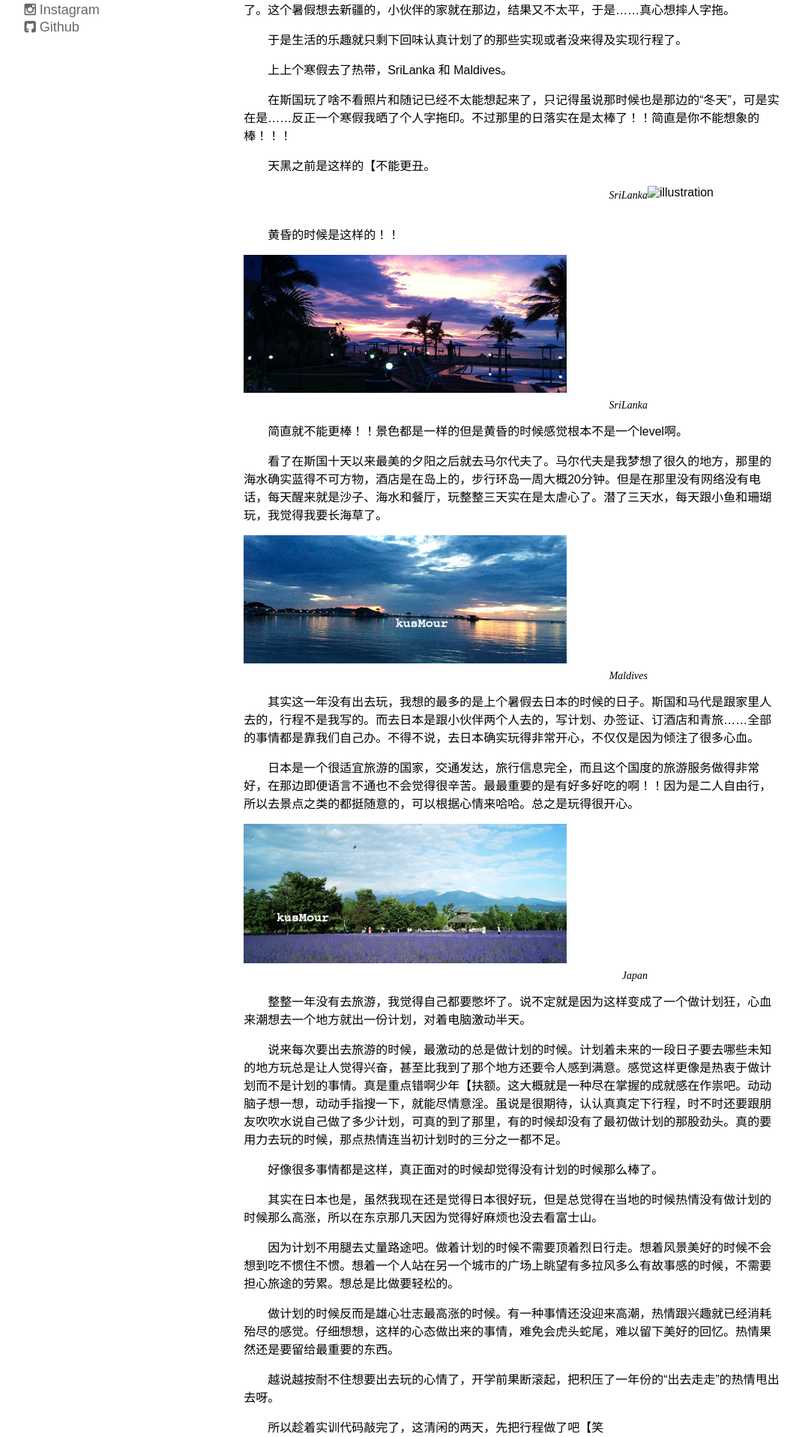
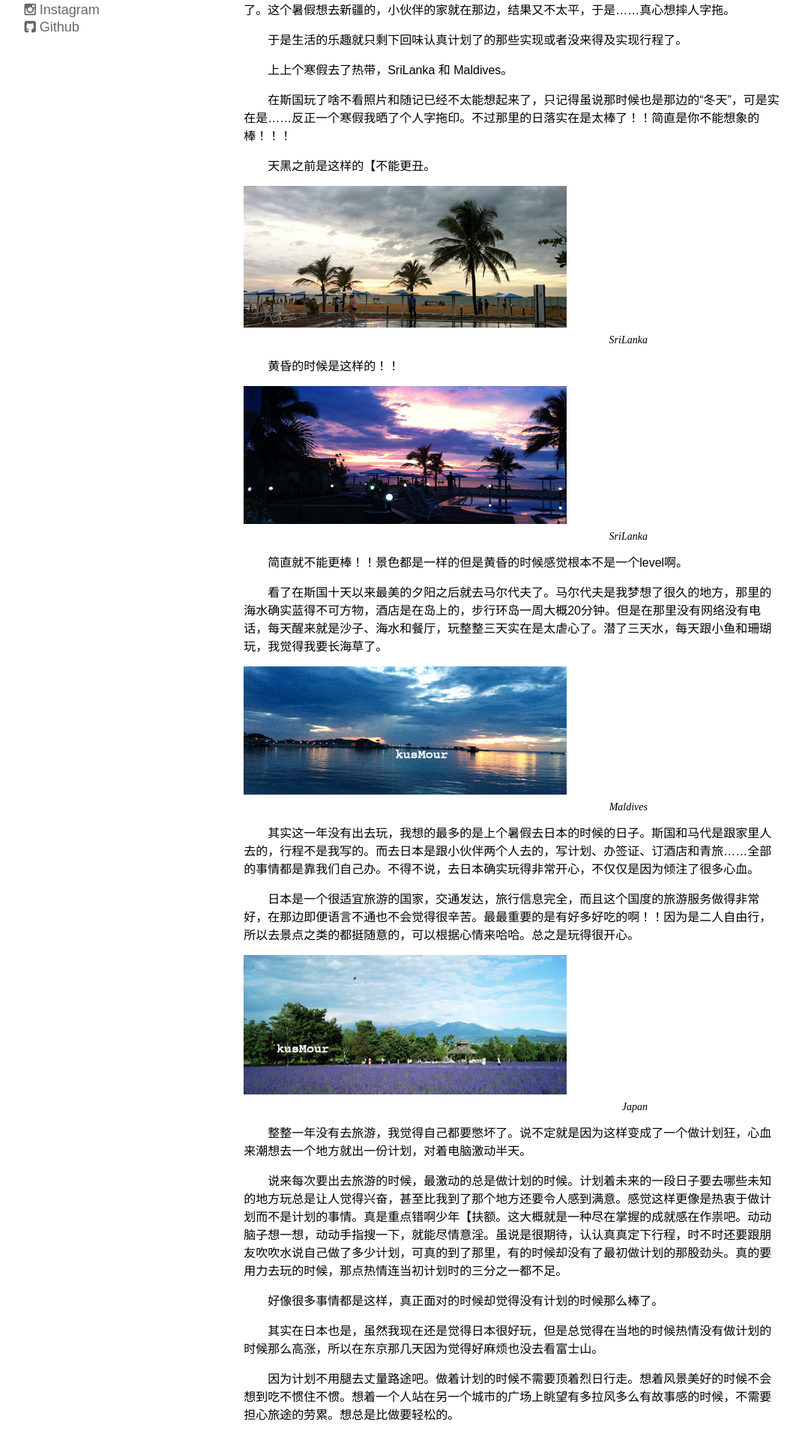
Before and after one commit to kusmour/blog_jekyll, a Jekyll site: the page built from _posts/2014-08-13-xingcheng.html, in a window 1280 px wide. Shown: the part 391-2308 px from the top of the page at 75% size, without its empty margins (102-1172 px from the left). Built offline with Jekyll 4.4.1, drawn with Linux system fonts in a browser that asks for light colours.

Commit message:
article page js

```diff
--- a/_posts/2014-08-13-xingcheng.html
+++ b/_posts/2014-08-13-xingcheng.html
@@ -19,7 +19,7 @@ title: 好想粗去玩——记我那一堆行程
 <p>天黑之前是这样的【不能更丑。</p>
 
 <div>
-	<img class = "illustration" src = "{site.baseurl}}/photos/2014-08-13/sri_1.jpg" alt = "illustration" />
+	<img class = "illustration" src = "{{site.baseurl}}/photos/2014-08-13/sri_1.jpg" alt = "illustration" />
 	<span class = "image_credit">SriLanka</span>
 </div>
 <br>
```
